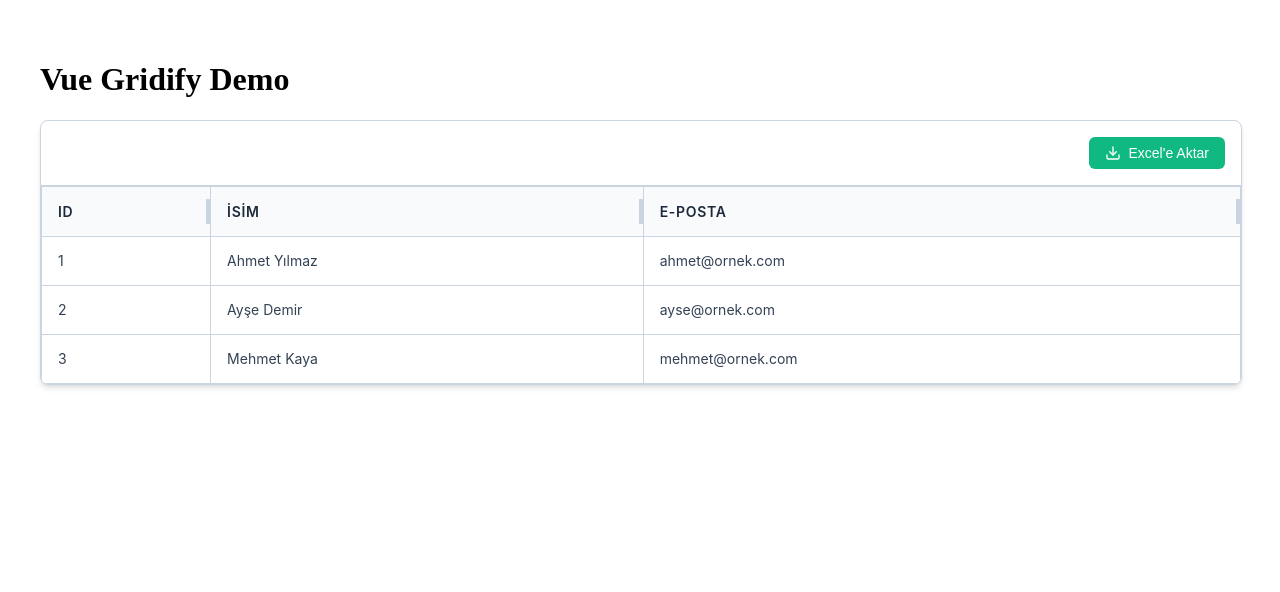
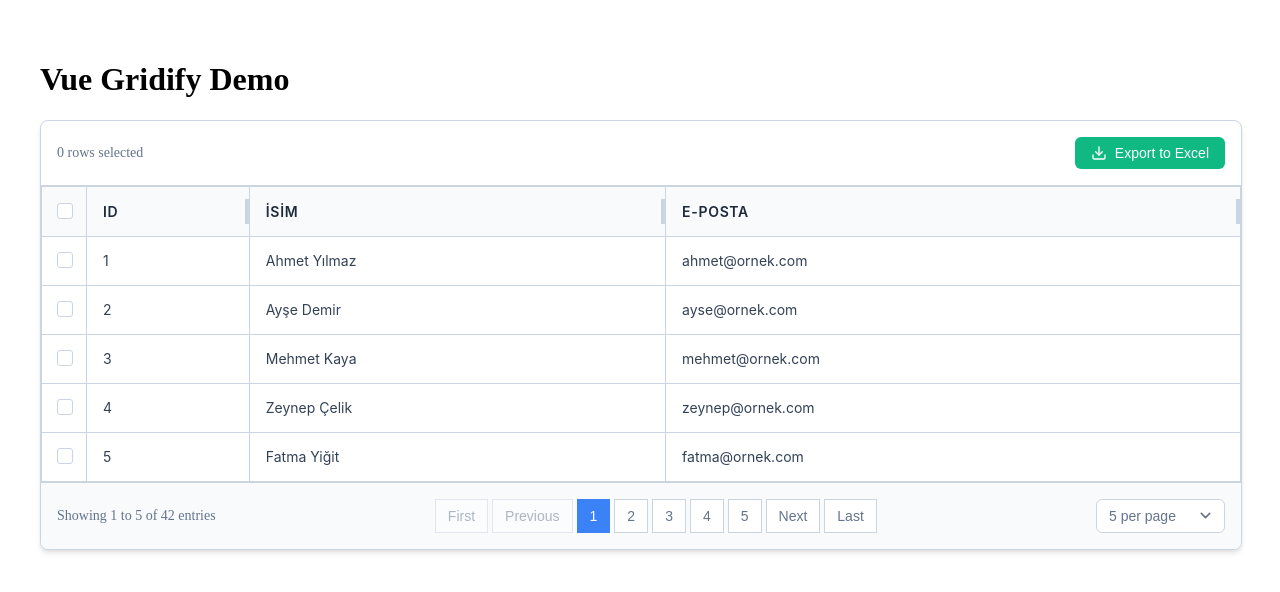
Before and after one commit to Eraybulut34/vue-gridify, a Vue app: page / in a window 1280 px wide. Shown: the top 592 px of the page. Built offline with nearby package versions, Linux system fonts and the light colour scheme.

Commit message:
feat: selectable

```diff
--- a/src/App.vue
+++ b/src/App.vue
@@ -6,6 +6,8 @@
       :columns="gridColumns"
       :data="gridData"
       :page-size="5"
+      :selectable="true"
+      @selection-changed="handleSelectionChanged"
     />
   </div>
 </template>
@@ -24,7 +26,50 @@ const gridData: GridData[] = [
   { id: 1, name: 'Ahmet Yılmaz', email: 'ahmet@ornek.com' },
   { id: 2, name: 'Ayşe Demir', email: 'ayse@ornek.com' },
   { id: 3, name: 'Mehmet Kaya', email: 'mehmet@ornek.com' },
+  { id: 4, name: 'Zeynep Çelik', email: 'zeynep@ornek.com' },
+  { id: 5, name: 'Fatma Yiğit', email: 'fatma@ornek.com' },
+  { id: 6, name: 'Bülent Çetin', email: 'bulent@ornek.com' },
+  { id: 7, name: 'Cemal Kılıç', email: 'cemal@ornek.com' },
+  { id: 8, name: 'Serdar Çakır', email: 'serdar@ornek.com' },
+  { id: 9, name: 'Hatice Özkan', email: 'hatice@ornek.com' },
+  { id: 10, name: 'Merve Aksoy', email: 'merve@ornek.com' },
+  { id: 11, name: 'Ersin Yıldırım', email: 'ersin@ornek.com' },
+  { id: 12, name: 'Sibel Akın', email: 'sibel@ornek.com' },
+  { id: 13, name: 'Mehmet Eryılmaz', email: 'mehmet@ornek.com' },
+  { id: 14, name: 'Gülşen Yılmaz', email: 'gulse@ornek.com' },
+  { id: 15, name: 'Burak Yılmaz', email: 'burak@ornek.com' },
+  { id: 16, name: 'Sümeyra Yılmaz', email: 'sumeyra@ornek.com' },
+  { id: 17, name: 'Fatma Yılmaz', email: 'fatma@ornek.com' },
+  { id: 18, name: 'Ayşe Yılmaz', email: 'ayse@ornek.com' },
+  { id: 19, name: 'Mehmet Yılmaz', email: 'mehmet@ornek.com' },
+  { id: 20, name: 'Ahmet Yılmaz', email: 'ahmet@ornek.com' },
+  { id: 21, name: 'Merve Yılmaz', email: 'merve@ornek.com' },
+  { id: 22, name: 'Cemal Yılmaz', email: 'cemal@ornek.com' },
+  { id: 23, name: 'Serdar Yılmaz', email: 'serdar@ornek.com' },
+  { id: 24, name: 'Hatice Yılmaz', email: 'hatice@ornek.com' },
+  { id: 25, name: 'Ersin Yılmaz', email: 'ersin@ornek.com' },
+  { id: 26, name: 'Sibel Yılmaz', email: 'sibel@ornek.com' },
+  { id: 27, name: 'Mehmet Yılmaz', email: 'mehmet@ornek.com' },
+  { id: 28, name: 'Gülşen Yılmaz', email: 'gulse@ornek.com' },
+  { id: 29, name: 'Burak Yılmaz', email: 'burak@ornek.com' },
+  { id: 30, name: 'Sümeyra Yılmaz', email: 'sumeyra@ornek.com' },
+  { id: 31, name: 'Fatma Yılmaz', email: 'fatma@ornek.com' },
+  { id: 32, name: 'Ayşe Yılmaz', email: 'ayse@ornek.com' },
+  { id: 33, name: 'Mehmet Yılmaz', email: 'mehmet@ornek.com' },
+  { id: 34, name: 'Ahmet Yılmaz', email: 'ahmet@ornek.com' },
+  { id: 35, name: 'Merve Yılmaz', email: 'merve@ornek.com' },
+  { id: 36, name: 'Cemal Yılmaz', email: 'cemal@ornek.com' },
+  { id: 37, name: 'Serdar Yılmaz', email: 'serdar@ornek.com' },
+  { id: 38, name: 'Hatice Yılmaz', email: 'hatice@ornek.com' },
+  { id: 39, name: 'Ersin Yılmaz', email: 'ersin@ornek.com' },
+  { id: 40, name: 'Sibel Yılmaz', email: 'sibel@ornek.com' },
+  { id: 41, name: 'Mehmet Yılmaz', email: 'mehmet@ornek.com' },
+  { id: 42, name: 'Gülşen Yılmaz', email: 'gulse@ornek.com' },
 ]
+
+const handleSelectionChanged = (selection: GridData[]) => {
+  console.log(selection)
+}
 </script>
 
 <style>
--- a/src/components/VueGridify.vue
+++ b/src/components/VueGridify.vue
@@ -1,22 +1,38 @@
 <template>
   <div class="vue-gridify-container">
-    <div v-if="props.enableExcelExport" class="vue-gridify-toolbar">
+    <div v-if="enableExcelExport" class="vue-gridify-toolbar">
+      <div v-if="selectable" class="vue-gridify-selection-info">
+        {{ selectedRows.length }} rows selected
+      </div>
+      <div class="vue-gridify-toolbar-actions">
         <button class="vue-gridify-export-btn" @click="exportToExcel">
           <svg xmlns="http://www.w3.org/2000/svg" width="16" height="16" viewBox="0 0 24 24" fill="none" stroke="currentColor" stroke-width="2" stroke-linecap="round" stroke-linejoin="round">
             <path d="M21 15v4a2 2 0 0 1-2 2H5a2 2 0 0 1-2-2v-4"/>
             <polyline points="7 10 12 15 17 10"/>
             <line x1="12" y1="15" x2="12" y2="3"/>
           </svg>
-        {{ props.exportButtonText }}
+          {{ exportButtonText }}
         </button>
+      </div>
     </div>
 
     <div class="vue-gridify-table-container">
       <table class="vue-gridify-table">
         <thead>
           <tr>
+            <th v-if="selectable" class="vue-gridify-checkbox-cell vue-gridify-th">
+              <label class="vue-gridify-checkbox">
+                <input
+                  type="checkbox"
+                  :checked="isAllSelected"
+                  :indeterminate="isIndeterminate"
+                  @change="toggleSelectAll"
+                >
+                <span class="vue-gridify-checkbox-checkmark"></span>
+              </label>
+            </th>
             <th
-              v-for="column in props.columns"
+              v-for="column in columns"
               :key="column.field"
               :class="{
                 'vue-gridify-th': true,
@@ -29,8 +45,18 @@
         </thead>
         <tbody>
           <tr v-for="row in paginatedItems" :key="row.id">
+            <td v-if="selectable" class="vue-gridify-checkbox-cell">
+              <label class="vue-gridify-checkbox">
+                <input
+                  type="checkbox"
+                  :checked="isSelected(row)"
+                  @change="toggleSelect(row)"
+                >
+                <span class="vue-gridify-checkbox-checkmark"></span>
+              </label>
+            </td>
             <td
-              v-for="column in props.columns"
+              v-for="column in columns"
               :key="column.field"
             >
               {{ row[column.field] }}
@@ -41,7 +67,7 @@
     </div>
 
     <!-- Pagination Controls -->
-    <div v-if="paginationState.totalPages > 1" class="vue-gridify-pagination">
+    <div class="vue-gridify-pagination">
       <div class="vue-gridify-pagination-info">
         Showing {{ paginationState.startIndex }} to {{ paginationState.endIndex }} of {{ paginationState.totalItems }} entries
       </div>
@@ -108,7 +134,7 @@
 </template>
 
 <script setup lang="ts">
-import { computed } from 'vue'
+import { computed, ref, watch } from 'vue'
 import type { GridColumn, GridData } from '../types'
 import * as XLSX from 'xlsx'
 import { usePagination } from '../composables/usePagination'
@@ -121,14 +147,24 @@ interface Props {
   enableExcelExport?: boolean
   exportButtonText?: string
   fileName?: string
+  selectable?: boolean
+  selectedRows?: GridData[]
 }
+
+interface Emits {
+  (e: 'selectionChanged', rows: GridData[]): void
+}
+
+const emit = defineEmits<Emits>()
 
 const props = withDefaults(defineProps<Props>(), {
   pageSize: 10,
   pageSizeOptions: () => [5, 10, 25, 50, 100],
   enableExcelExport: true,
-  exportButtonText: "Excel'e Aktar",
-  fileName: 'grid-data'
+  exportButtonText: "Export to Excel",
+  fileName: 'grid-data',
+  selectable: false,
+  selectedRows: () => []
 })
 
 const {
@@ -146,6 +182,51 @@ const {
   initialPage: 1,
   totalItems: props.data.length
 })
+
+// Seçim yönetimi
+const selectedRowsInternal = ref<GridData[]>(props.selectedRows || [])
+
+watch(() => props.selectedRows, (newVal) => {
+  selectedRowsInternal.value = newVal || []
+})
+
+const isSelected = (row: GridData) => {
+  return selectedRowsInternal.value.some(r => r.id === row.id)
+}
+
+const isAllSelected = computed(() => {
+  return paginatedItems.value.length > 0 &&
+         paginatedItems.value.every(row => isSelected(row))
+})
+
+const isIndeterminate = computed(() => {
+  const selectedCount = paginatedItems.value.filter(row => isSelected(row)).length
+  return selectedCount > 0 && selectedCount < paginatedItems.value.length
+})
+
+const toggleSelect = (row: GridData) => {
+  const isRowSelected = isSelected(row)
+  if (isRowSelected) {
+    selectedRowsInternal.value = selectedRowsInternal.value.filter(r => r.id !== row.id)
+  } else {
+    selectedRowsInternal.value = [...selectedRowsInternal.value, row]
+  }
+  emit('selectionChanged', selectedRowsInternal.value)
+}
+
+const toggleSelectAll = () => {
+  if (isAllSelected.value) {
+    // Mevcut sayfadaki tüm öğeleri kaldır
+    selectedRowsInternal.value = selectedRowsInternal.value.filter(
+      row => !paginatedItems.value.some(r => r.id === row.id)
+    )
+  } else {
+    // Mevcut sayfadaki tüm öğeleri ekle (zaten seçili olmayanları)
+    const newSelections = paginatedItems.value.filter(row => !isSelected(row))
+    selectedRowsInternal.value = [...selectedRowsInternal.value, ...newSelections]
+  }
+  emit('selectionChanged', selectedRowsInternal.value)
+}
 
 const exportToExcel = () => {
   const data = props.data.map(row => {
@@ -181,7 +262,18 @@ const exportToExcel = () => {
   padding: 1rem;
   border-bottom: 1px solid #cbd5e1;
   display: flex;
-  justify-content: flex-end;
+  justify-content: space-between;
+  align-items: center;
+}
+
+.vue-gridify-selection-info {
+  color: #64748b;
+  font-size: 0.875rem;
+}
+
+.vue-gridify-toolbar-actions {
+  display: flex;
+  gap: 0.5rem;
 }
 
 .vue-gridify-export-btn {
@@ -332,4 +424,78 @@ const exportToExcel = () => {
   border-color: #3b82f6;
   ring: 2px solid rgba(59, 130, 246, 0.5);
 }
+
+.vue-gridify-checkbox-cell {
+  width: 32px;
+  text-align: center;
+  padding: 0.375rem !important;
+}
+
+.vue-gridify-checkbox {
+  position: relative;
+  display: inline-block;
+  width: 14px;
+  height: 14px;
+  cursor: pointer;
+}
+
+.vue-gridify-checkbox input {
+  position: absolute;
+  opacity: 0;
+  cursor: pointer;
+  height: 0;
+  width: 0;
+}
+
+.vue-gridify-checkbox-checkmark {
+  position: absolute;
+  top: 0;
+  left: 0;
+  height: 14px;
+  width: 14px;
+  background-color: #fff;
+  border: 1.5px solid #cbd5e1;
+  border-radius: 3px;
+  transition: all 0.2s ease;
+}
+
+.vue-gridify-checkbox:hover input ~ .vue-gridify-checkbox-checkmark {
+  border-color: #94a3b8;
+}
+
+.vue-gridify-checkbox input:checked ~ .vue-gridify-checkbox-checkmark {
+  background-color: #3b82f6;
+  border-color: #3b82f6;
+}
+
+.vue-gridify-checkbox input:indeterminate ~ .vue-gridify-checkbox-checkmark {
+  background-color: #3b82f6;
+  border-color: #3b82f6;
+}
+
+.vue-gridify-checkbox-checkmark:after {
+  content: "";
+  position: absolute;
+  display: none;
+}
+
+.vue-gridify-checkbox input:checked ~ .vue-gridify-checkbox-checkmark:after {
+  display: block;
+  left: 4px;
+  top: 1.5px;
+  width: 3px;
+  height: 6px;
+  border: solid white;
+  border-width: 0 1.5px 1.5px 0;
+  transform: rotate(45deg);
+}
+
+.vue-gridify-checkbox input:indeterminate ~ .vue-gridify-checkbox-checkmark:after {
+  display: block;
+  left: 2.5px;
+  top: 5.5px;
+  width: 7px;
+  height: 1.5px;
+  background: white;
+}
 </style>
```
Also changed, not shown: 1 other file (tests, documents, lock files or other folders). Lines whose indentation alone changed are shown as unchanged.
